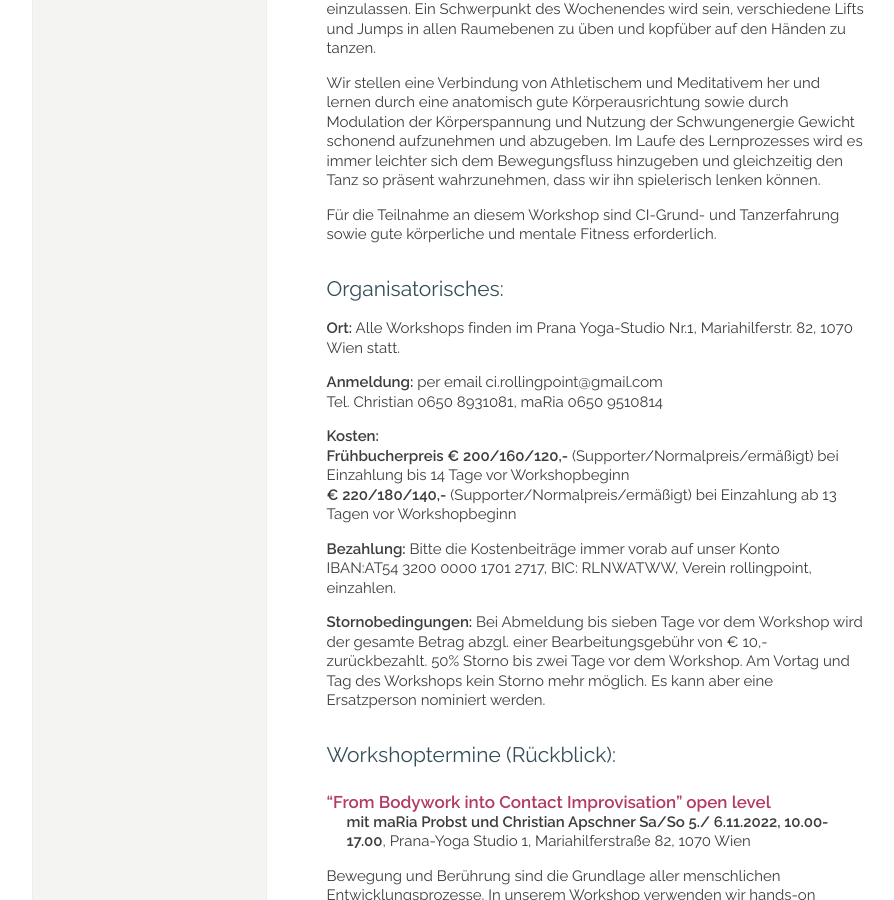
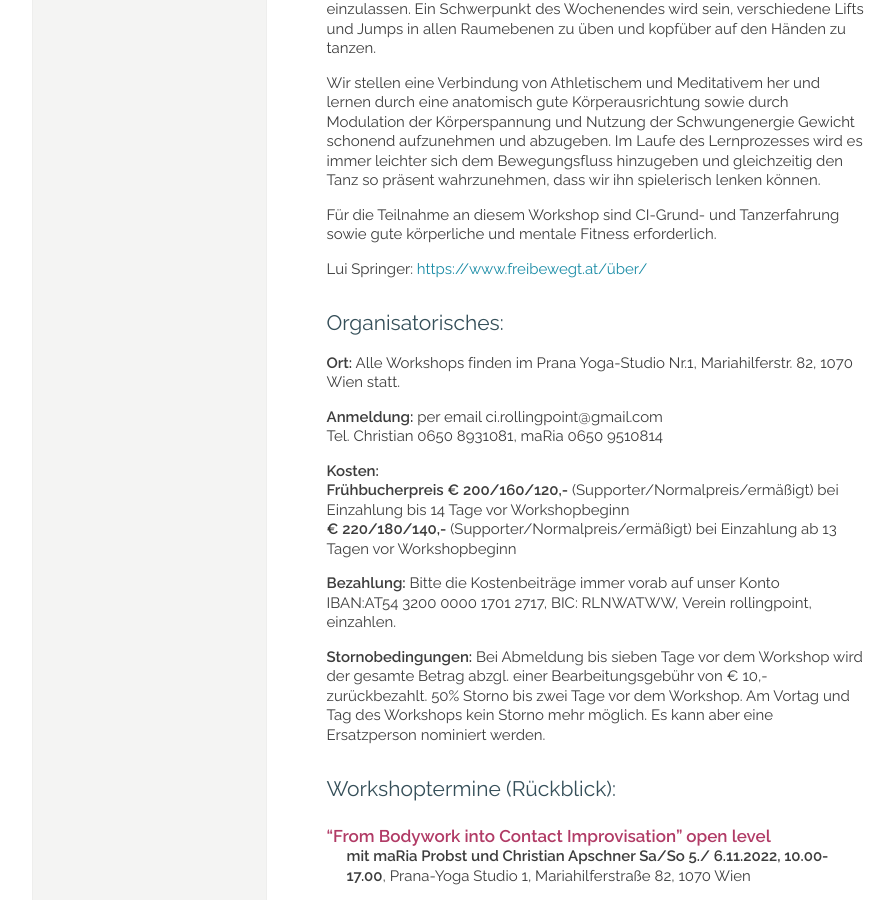
Before and after one commit to manulari/rollingpointat, a Jekyll site: the page built from _pages_de/workshops.md, in a window 1280 px wide and 900 px high, scrolled down 1591 px. Shown: the whole window, without its empty margins (152-1046 px from the left). Built offline with Jekyll 4.4.1, drawn with Linux system fonts in a browser that asks for light colours; comment, search, counter and statistics services are not loaded.

Commit message:
Update page (de) “workshops”

```diff
--- a/_pages_de/workshops.md
+++ b/_pages_de/workshops.md
@@ -55,6 +55,8 @@ Dieser technikorientierte Workshop lädt dich ein, dein Bewegungsspektrum zu erw
 Wir stellen eine Verbindung von Athletischem und Meditativem her und lernen durch eine anatomisch gute Körperausrichtung sowie durch Modulation der Körperspannung und Nutzung der Schwungenergie Gewicht schonend aufzunehmen und abzugeben. Im Laufe des Lernprozesses wird es immer leichter sich dem Bewegungsfluss hinzugeben und gleichzeitig den Tanz so präsent wahrzunehmen, dass wir ihn spielerisch lenken können.
 
 Für die Teilnahme an diesem Workshop sind CI-Grund- und Tanzerfahrung sowie gute körperliche und mentale Fitness erforderlich.
+
+Lui Springer: <https://www.freibewegt.at/über/>
 
 ## Organisatorisches:
 
```
